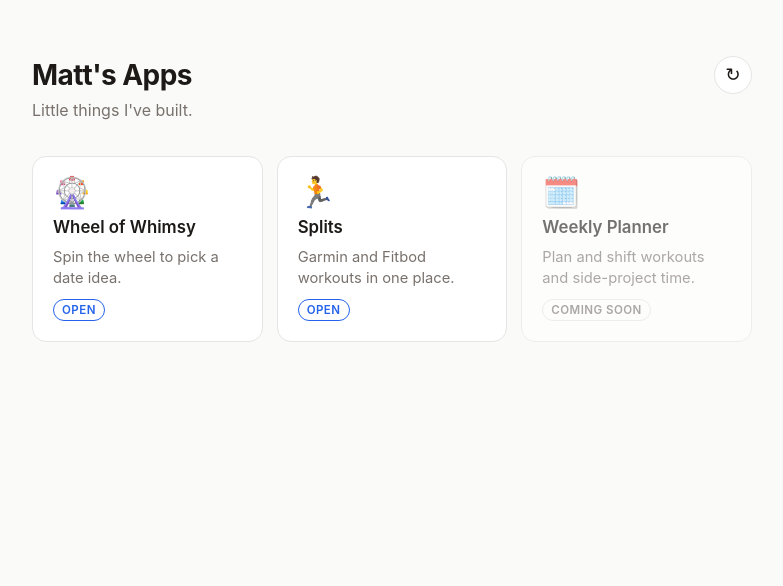
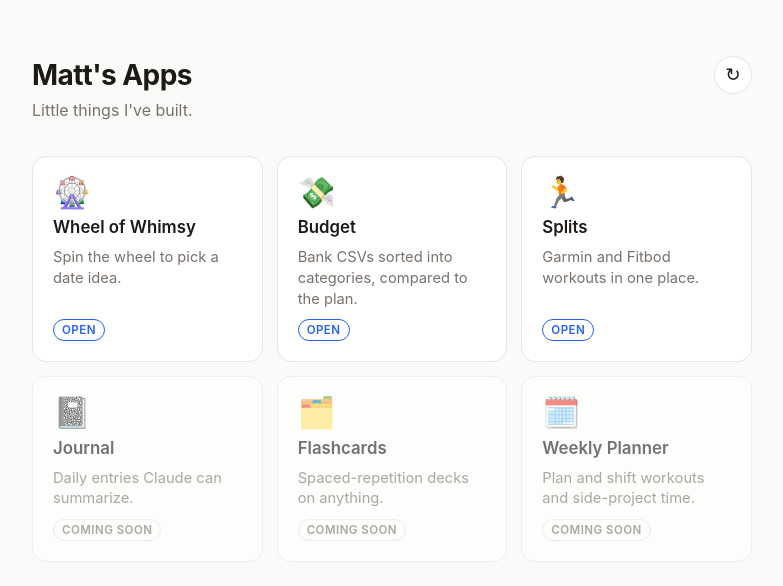
Before and after one commit to mattkrnr/mattkrnr.github.io, a plain HTML site: page index.html in a window 1280 px wide. Shown: the whole page, without its empty margins (248-1031 px from the left). Drawn offline with Linux system fonts and the light colour scheme.

Commit message:
Add Budget, Splits, Journal and Flashcards to the homepage
Co-Authored-By: Claude Opus 5.5 <noreply@anthropic.com>
Claude-Session: https://claude.ai/code/session_01JARH6guSpwQgzpUn6Qa2Wb

```diff
--- a/index.html
+++ b/index.html
@@ -96,7 +96,10 @@
     // Add "from=home" to each url so the app shows a back arrow to this page.
     const apps = [
       { name: "Wheel of Whimsy", icon: "🎡", desc: "Spin the wheel to pick a date idea.", url: "/dates/?list=matt&from=home" },
+      { name: "Budget", icon: "💸", desc: "Bank CSVs sorted into categories, compared to the plan.", url: "/budget/?from=home" },
       { name: "Splits", icon: "🏃", desc: "Garmin and Fitbod workouts in one place.", url: "/splits/?from=home" },
+      { name: "Journal", icon: "📓", desc: "Daily entries Claude can summarize.", url: "" },
+      { name: "Flashcards", icon: "🗂️", desc: "Spaced-repetition decks on anything.", url: "" },
       { name: "Weekly Planner", icon: "🗓️", desc: "Plan and shift workouts and side-project time.", url: "" },
     ];
 
```
